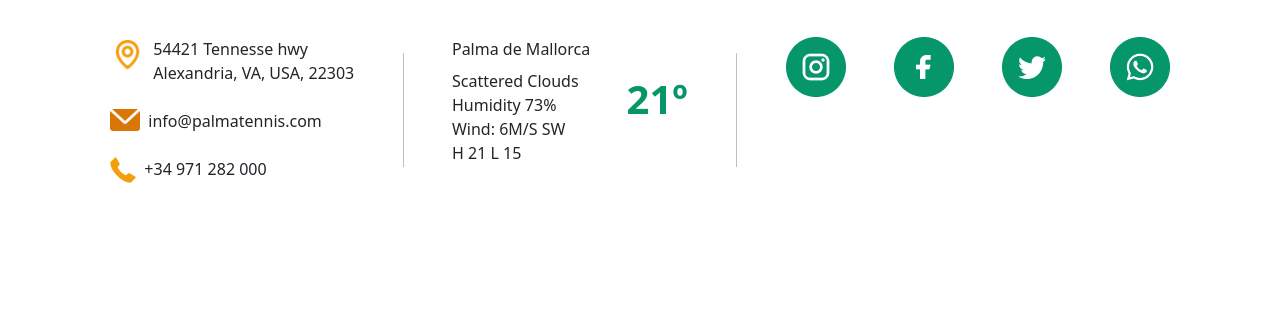
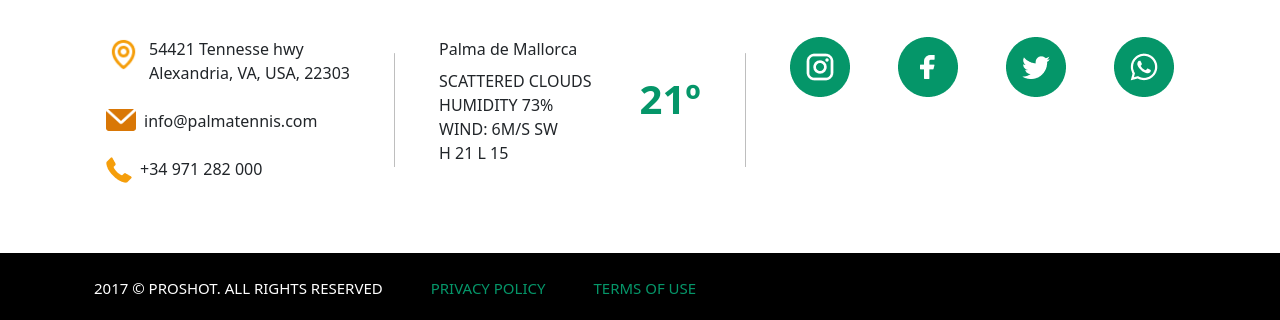
Before and after one commit to andersantos93/tennis-landing-page, a React (Vite) app: page / in a window 1280 px wide. Shown: the part 2131-2451 px from the top of the page. Before the commit the page ends 2384 px from the top, so only its background shows below. Built offline with nearby package versions, Linux system fonts and the light colour scheme.

Commit message:
feat: add footer

```diff
--- a/src/App.jsx
+++ b/src/App.jsx
@@ -6,6 +6,7 @@ import DoMore from "./components/DoMore";
 import LatestNews from "./components/LatestNews";
 import NewsLetter from "./components/NewsLetter";
 import Contact from "./components/Contact";
+import Footer from "./components/Footer";
 
 function App() {
   return (
@@ -15,6 +16,7 @@ function App() {
       <LatestNews />
       <NewsLetter />
       <Contact />
+      <Footer />
     </>
   );
 }
--- a/src/components/Contact.jsx
+++ b/src/components/Contact.jsx
@@ -56,13 +56,13 @@ export default function Contact() {
           </div>
           <div className="d-flex flex-row gap-5">
             <div>
-              <span>Scattered Clouds</span>
+              <span className="text-uppercase">Scattered Clouds</span>
               <br />
-              <span>Humidity 73%</span>
+              <span className="text-uppercase">Humidity 73%</span>
               <br />
-              <span>Wind: 6M/S SW</span>
+              <span className="text-uppercase">Wind: 6M/S SW</span>
               <br />
-              <span>H 21 L 15</span>
+              <span className="text-uppercase">H 21 L 15</span>
             </div>
             <div>
               <span className="fs-1 fw-bolder default-green-600">21º</span>
--- a/src/components/Footer.jsx
+++ b/src/components/Footer.jsx
@@ -0,0 +1,28 @@
+import "../styles/footer.css";
+
+export default function Footer() {
+  return (
+    <footer>
+      <div className="container d-flex flex-column flex-md-row gap-2 gap-md-5 justify-content-start p-4">
+        <a
+          href="#"
+          className="text-uppercase text-decoration-none fw-light text-white"
+        >
+          2017 © Proshot. All Rights Reserved
+        </a>
+        <a
+          href="#"
+          className="text-uppercase fw-light default-green-600 text-decoration-none "
+        >
+          Privacy Policy
+        </a>
+        <a
+          href="#"
+          className="text-uppercase fw-light default-green-600 text-decoration-none"
+        >
+          Terms of Use
+        </a>
+      </div>
+    </footer>
+  );
+}
--- /dev/null
+++ b/src/styles/footer.css
@@ -0,0 +1,9 @@
+footer {
+  background-color: #000;
+  color: #fff;
+  font-size: 15px;
+}
+
+.default-green-600 {
+  color: var(--default-green-600);
+}
```
Also changed, not shown: src/components/SignUp.jsx (deleted).
